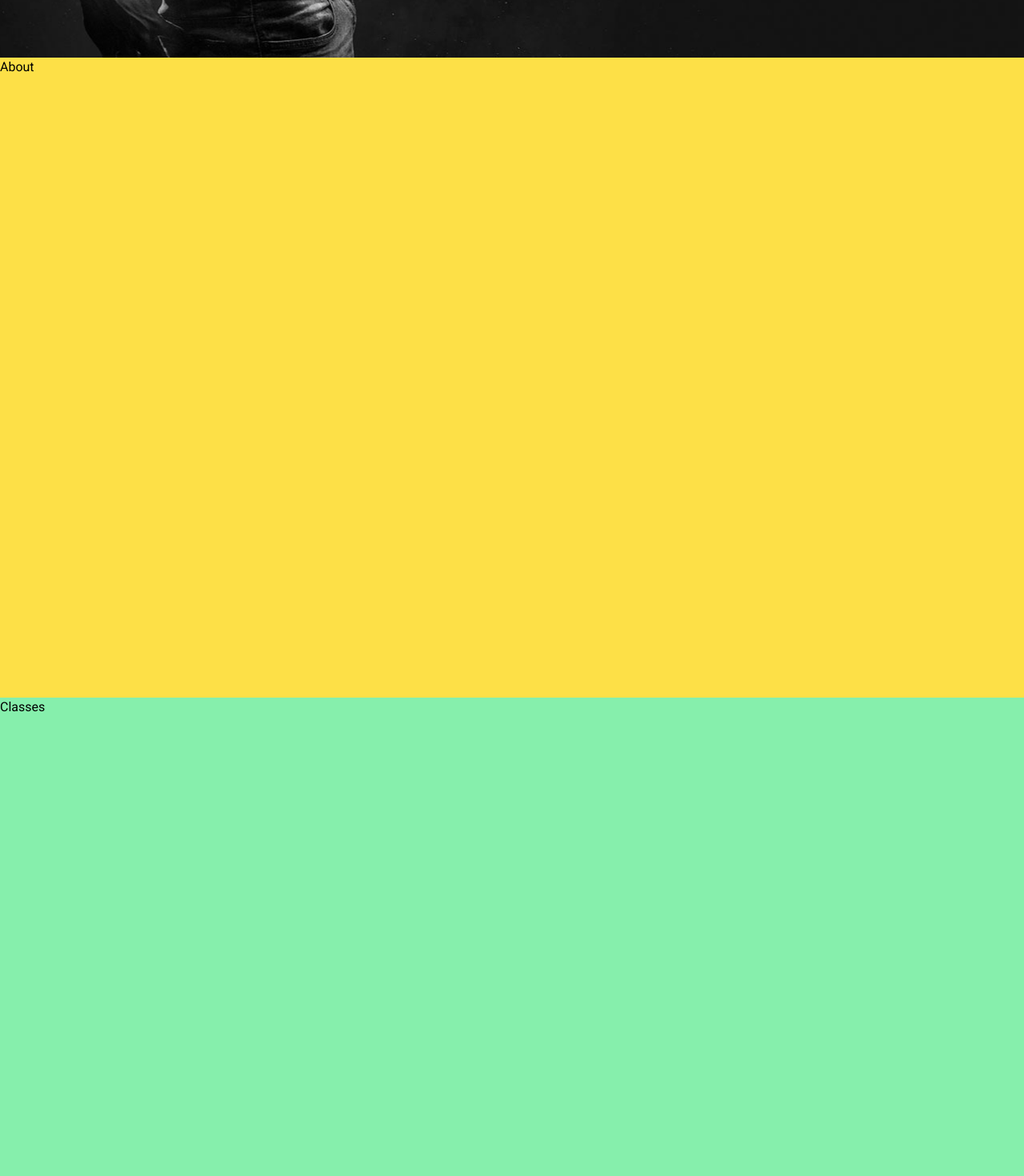
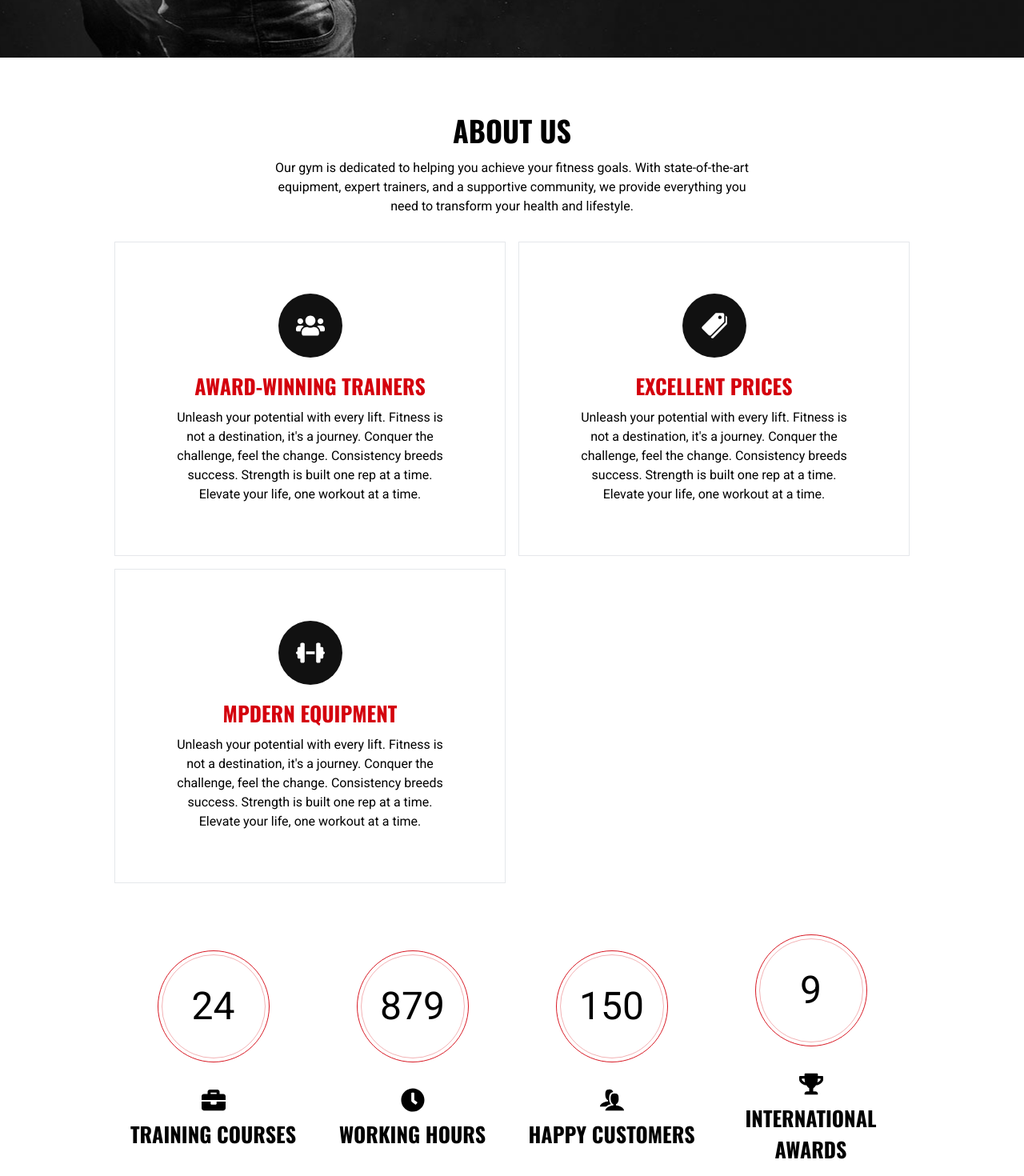
Before and after one commit to deadmanShadow/fitphysique-spa-gym, a Next.js app: page / in a window 1280 px wide. Shown: the part 840-2310 px from the top of the page at 80% size. Built offline with nearby package versions, Linux system fonts and the light colour scheme.

Commit message:
about add

```diff
--- a/app/page.tsx
+++ b/app/page.tsx
@@ -1,4 +1,4 @@
-import { About } from "@/components/About";
+import About from "@/components/About";
 import { Blog } from "@/components/Blog";
 import { Brands } from "@/components/Brands";
 import { Classes } from "@/components/Classes";
--- a/components/About.tsx
+++ b/components/About.tsx
@@ -1,7 +1,97 @@
-export const About = () => {
+"use client";
+
+import { fadeIn } from "@/lib/variants";
+import { motion } from "framer-motion";
+import { FaUsers } from "react-icons/fa";
+import { FaDumbbell } from "react-icons/fa6";
+import { IoIosPricetags } from "react-icons/io";
+import Achievements from "./Achievements";
+
+const featured = [
+  {
+    icon: <FaUsers />,
+    title: "award-winning trainers",
+    subtitle:
+      "Unleash your potential with every lift. Fitness is not a destination, it's a journey. Conquer the challenge, feel the change. Consistency breeds success. Strength is built one rep at a time. Elevate your life, one workout at a time.",
+  },
+  {
+    icon: <IoIosPricetags />,
+    title: "excellent prices",
+    subtitle:
+      "Unleash your potential with every lift. Fitness is not a destination, it's a journey. Conquer the challenge, feel the change. Consistency breeds success. Strength is built one rep at a time. Elevate your life, one workout at a time.",
+  },
+  {
+    icon: <FaDumbbell />,
+    title: "mpdern equipment",
+    subtitle:
+      "Unleash your potential with every lift. Fitness is not a destination, it's a journey. Conquer the challenge, feel the change. Consistency breeds success. Strength is built one rep at a time. Elevate your life, one workout at a time.",
+  },
+];
+
+const About = () => {
   return (
-    <section className="h-screen bg-yellow-300" id="about">
-      About
+    <section className="pt-8 pb-14 lg:pt-16 lg:pb-28" id="about">
+      <div className="container mx-auto">
+        <div className="flex flex-col items-center gap-2 mb-8">
+          <motion.h2
+            variants={fadeIn("up", 0.4)}
+            initial="hidden"
+            whileInView={"show"}
+            viewport={{ once: false, amount: 0.2 }}
+            className="h2 text-center"
+          >
+            About Us
+          </motion.h2>
+          <motion.p
+            variants={fadeIn("up", 0.6)}
+            initial="hidden"
+            whileInView={"show"}
+            viewport={{ once: false, amount: 0.2 }}
+            className="max-w-[600px] mx-auto text-center"
+          >
+            Our gym is dedicated to helping you achieve your fitness goals. With
+            state-of-the-art equipment, expert trainers, and a supportive
+            community, we provide everything you need to transform your health
+            and lifestyle.
+          </motion.p>
+        </div>
+        {/* featured */}
+        <motion.div
+          variants={fadeIn("up", 0.8)}
+          initial="hidden"
+          whileInView={"show"}
+          viewport={{ once: false, amount: 0.2 }}
+          className="grid grid-cols-1 md:grid-cols-2 xl:grid-cols-3 gap-4 mb-16"
+        >
+          {featured.map((feature, index) => {
+            return (
+              <div
+                className="flex flex-col justify-center items-center gap-4 border p-16"
+                key={index}
+              >
+                <div className="text-4xl bg-primary-300 text-white w-[80px] h-[80px] rounded-full flex justify-center items-center">
+                  {feature.icon}
+                </div>
+                <div className="flex flex-col justify-center items-center gap-2 text-center">
+                  <h4 className="h4 text-accent">{feature.title}</h4>
+                  <p>{feature.subtitle}</p>
+                </div>
+              </div>
+            );
+          })}
+        </motion.div>
+        {/* achievements */}
+        <motion.div
+          variants={fadeIn("up", 1)}
+          initial="hidden"
+          whileInView={"show"}
+          viewport={{ once: false, amount: 0.2 }}
+        >
+          <Achievements />
+        </motion.div>
+      </div>
     </section>
   );
 };
+
+export default About;
--- /dev/null
+++ b/components/Achievements.tsx
@@ -0,0 +1,101 @@
+"use client";
+import { motion, useInView } from "framer-motion";
+import { useRef } from "react";
+import CountUp from "react-countup";
+import { FaBriefcase, FaClock, FaTrophy } from "react-icons/fa";
+import { ImUsers } from "react-icons/im";
+const stats = [
+  {
+    number: 24,
+    icon: FaBriefcase,
+    text: "training courses",
+  },
+  {
+    number: 879,
+    icon: FaClock,
+    text: "working hours",
+  },
+  {
+    number: 150,
+    icon: ImUsers,
+    text: "happy customers",
+  },
+  {
+    number: 9,
+    icon: FaTrophy,
+    text: "international awards",
+  },
+];
+
+const startContainerVariant = {
+  hidden: { opacity: 0 },
+  show: {
+    opacity: 1,
+    transition: {
+      staggerChildren: 0.4,
+      duration: 0.5,
+      ease: "linear",
+    },
+  },
+};
+
+const statsItem = {
+  hidden: { y: 20, opacity: 0 },
+  show: {
+    y: 0,
+    opacity: 1,
+    transition: {
+      duration: 0.5,
+      ease: [0.25, 0.6, 0.3, 0.8],
+    },
+  },
+};
+
+const Achievements = () => {
+  const ref = useRef(null);
+  const isInView = useInView(ref);
+  return (
+    <section>
+      <div className="container mx-auto">
+        <motion.div
+          variants={startContainerVariant}
+          initial="hidden"
+          whileInView={"show"}
+          viewport={{ once: false, amount: 0.3 }}
+          className="grid grid-cols-1 gap-8 md:grid-cols-2 lg:grid-cols-4"
+        >
+          {stats.map((item, index) => {
+            const IconComponent = item.icon;
+            return (
+              <motion.div
+                variants={statsItem}
+                key={index}
+                className="flex flex-col justify-center items-center"
+              >
+                <div className="border border-accent/90 w-[140px] h-[140px] mx-auto rounded-full p-1 mb-8">
+                  {/* circle inner count */}
+                  <div
+                    ref={ref}
+                    className="border border-accent/30 w-full h-full flex items-center justify-center text-5xl rounded-full"
+                  >
+                    {/* render the countup animation */}
+                    {isInView && (
+                      <CountUp start={0} end={item.number} duration={6} />
+                    )}
+                  </div>
+                </div>
+                {/* text */}
+                <div className="flex flex-col justify-center items-center text-center">
+                  <IconComponent className="text-3xl mb-2" />
+                  <h4 className="h4">{item.text}</h4>
+                </div>
+              </motion.div>
+            );
+          })}
+        </motion.div>
+      </div>
+    </section>
+  );
+};
+
+export default Achievements;
```
